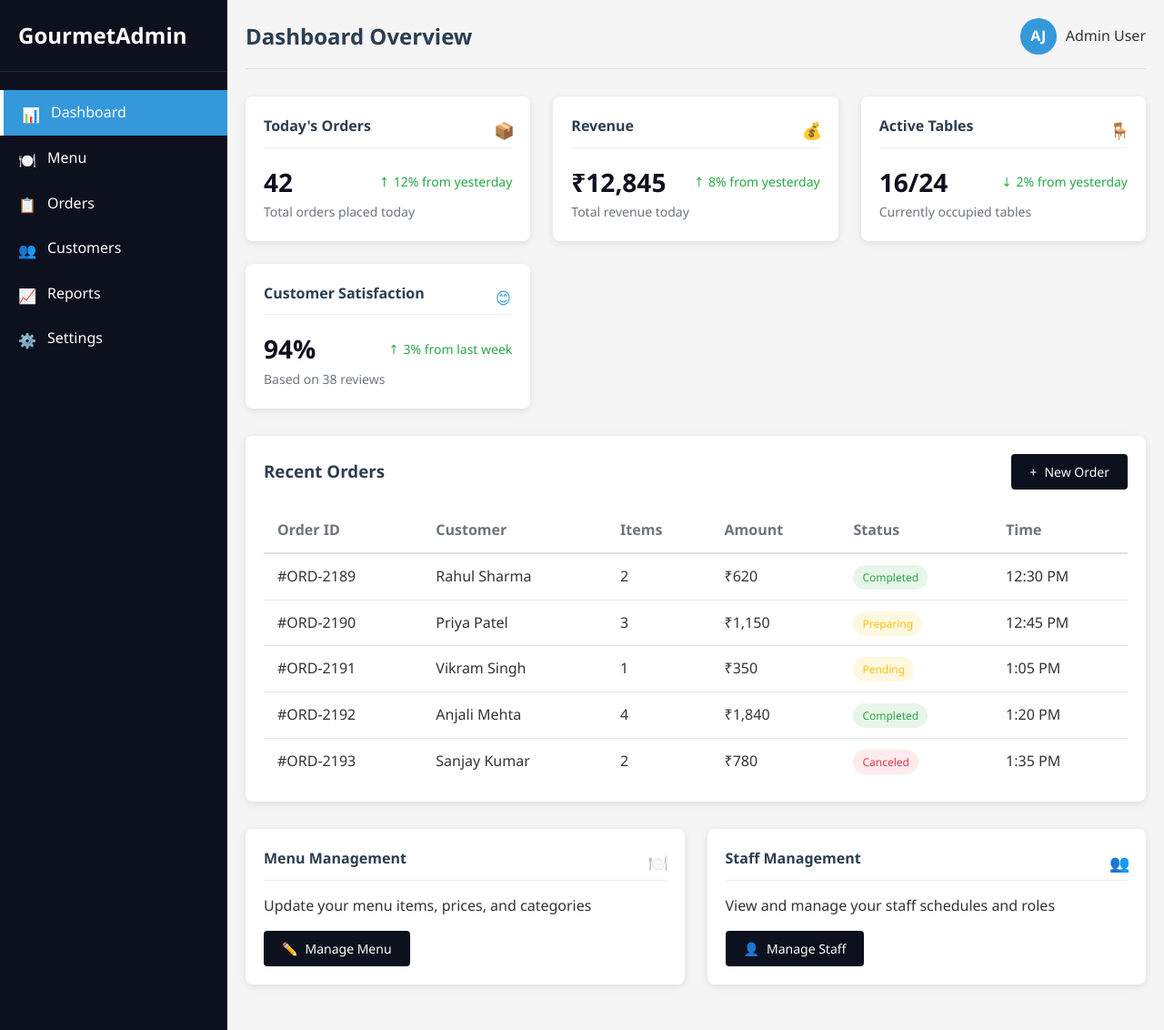
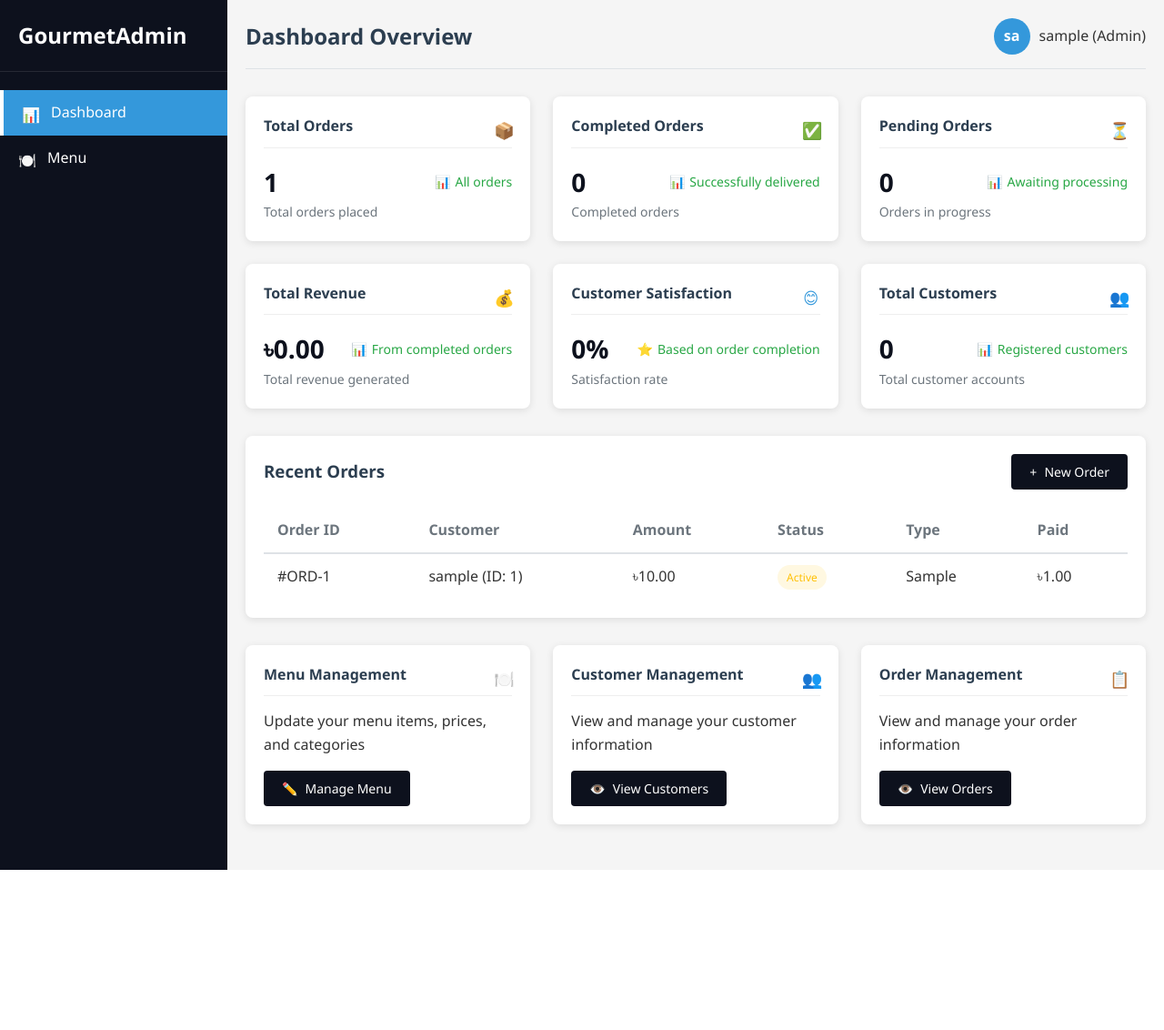
Before and after one commit to Parthib666/WebTech_Summer_2024-25-B-_Final_Project, a PHP site: page /testDashboard.php in a window 1280 px wide. Shown: the whole page at 91% size. After the commit the page ends 956 px from the top, so only its background shows below. Run offline with PHP 8.4, Linux system fonts and the light colour scheme; the visitor is signed in with stand-in values (Sample User, id 1); tables that the repository leaves empty or names only in its code hold one stand-in row (values such as "Sample post").

Commit message:
Admin Dashboard Created

```diff
--- a/CSS/Registration.css
+++ b/CSS/Registration.css
@@ -58,13 +58,13 @@ form {
 }
 
 
-label {
+/* label {
     font-size: 1rem;
     color: #2587d2;
     font-weight: 500;
     margin-bottom: 0;
     letter-spacing: 1px;
-}
+} */
 
 
 .input-field {
--- a/Commons/testDashboard.php
+++ b/Commons/testDashboard.php
@@ -1,3 +1,57 @@
+<?php
+session_start();
+require_once '../Config/db_connection.php';
+
+// Check if user is logged in and is admin
+if (!isset($_SESSION['user_id']) || $_SESSION['role'] != 'admin') {
+    header("Location: Login_Page.php");
+    exit();
+}
+
+// Total orders count
+$totalOrdersQuery = "SELECT COUNT(*) as order_count FROM `order`";
+$totalOrdersResult = $conn->query($totalOrdersQuery);
+$totalOrders = $totalOrdersResult->fetch_assoc()['order_count'];
+
+// Completed orders count
+$completedOrdersQuery = "SELECT COUNT(*) as completed_count FROM `order` WHERE status = 'completed'";
+$completedOrdersResult = $conn->query($completedOrdersQuery);
+$completedOrders = $completedOrdersResult->fetch_assoc()['completed_count'];
+
+// Pending orders count
+$pendingOrdersQuery = "SELECT COUNT(*) as pending_count FROM `order` WHERE status = 'pending'";
+$pendingOrdersResult = $conn->query($pendingOrdersQuery);
+$pendingOrders = $pendingOrdersResult->fetch_assoc()['pending_count'];
+
+// Total revenue from completed orders
+$revenueQuery = "SELECT SUM(total) as total_revenue FROM `order` WHERE status = 'completed'";
+$revenueResult = $conn->query($revenueQuery);
+$totalRevenue = $revenueResult->fetch_assoc()['total_revenue'] ?? 0;
+
+// Fetch recent orders (last 5 orders) - ordered by order_id descending
+$recentOrdersQuery = "SELECT o.order_id, u.username as customer,
+                     o.total as amount, o.status, o.order_type,
+                     o.subTotal, o.discount, o.service_charge, o.delivery_charge,
+                     o.paid, o.user_id
+                     FROM `order` o
+                     JOIN users u ON o.user_id = u.user_id
+                     ORDER BY o.order_id DESC
+                     LIMIT 5";
+$recentOrdersResult = $conn->query($recentOrdersQuery);
+
+// Calculate customer satisfaction rate based on completed vs total orders
+if ($totalOrders > 0) {
+    $satisfactionRate = round(($completedOrders / $totalOrders) * 100);
+} else {
+    $satisfactionRate = 0;
+}
+
+// Get total customers count
+$customersQuery = "SELECT COUNT(*) as customer_count FROM users WHERE role = 'customer'";
+$customersResult = $conn->query($customersQuery);
+$totalCustomers = $customersResult->fetch_assoc()['customer_count'];
+?>
+
 <!DOCTYPE html>
 <html lang="en">
 <head>
@@ -314,10 +368,10 @@
             <ul class="sidebar-menu">
                 <li class="active"><a href="#"><span class="icon icon-dashboard"></span> Dashboard</a></li>
                 <li><a href="#"><span class="icon icon-menu"></span> Menu</a></li>
-                <li><a href="#"><span class="icon icon-orders"></span> Orders</a></li>
+                <!-- <li><a href="#"><span class="icon icon-orders"></span> Orders</a></li>
                 <li><a href="#"><span class="icon icon-customers"></span> Customers</a></li>
                 <li><a href="#"><span class="icon icon-reports"></span> Reports</a></li>
-                <li><a href="#"><span class="icon icon-settings"></span> Settings</a></li>
+                <li><a href="#"><span class="icon icon-settings"></span> Settings</a></li> -->
             </ul>
         </div>
 
@@ -326,8 +380,8 @@
             <div class="header">
                 <h2>Dashboard Overview</h2>
                 <div class="user-info">
-                    <div class="user-avatar">AJ</div>
-                    <span>Admin User</span>
+                    <div class="user-avatar"><?php echo substr($_SESSION['username'], 0, 2); ?></div>
+                    <span><?php echo $_SESSION['username']; ?> (Admin)</span>
                 </div>
             </div>
 
@@ -335,47 +389,62 @@
             <div class="dashboard-grid">
                 <div class="card">
                     <div class="card-header">
-                        <h3>Today's Orders</h3>
+                        <h3>Total Orders</h3>
                         <span class="icon">📦</span>
                     </div>
                     <div class="stat">
-                        <div class="stat-value">42</div>
+                        <div class="stat-value"><?php echo $totalOrders; ?></div>
                         <div class="stat-change">
-                            <span>↑</span>
-                            <span>12% from yesterday</span>
+                            <span>📊</span>
+                            <span>All orders</span>
                         </div>
                     </div>
-                    <div class="stat-label">Total orders placed today</div>
+                    <div class="stat-label">Total orders placed</div>
                 </div>
 
                 <div class="card">
                     <div class="card-header">
-                        <h3>Revenue</h3>
-                        <span class="icon">💰</span>
+                        <h3>Completed Orders</h3>
+                        <span class="icon">✅</span>
                     </div>
                     <div class="stat">
-                        <div class="stat-value">₹12,845</div>
+                        <div class="stat-value"><?php echo $completedOrders; ?></div>
                         <div class="stat-change">
-                            <span>↑</span>
-                            <span>8% from yesterday</span>
+                            <span>📊</span>
+                            <span>Successfully delivered</span>
                         </div>
                     </div>
-                    <div class="stat-label">Total revenue today</div>
+                    <div class="stat-label">Completed orders</div>
                 </div>
 
                 <div class="card">
                     <div class="card-header">
-                        <h3>Active Tables</h3>
-                        <span class="icon">🪑</span>
+                        <h3>Pending Orders</h3>
+                        <span class="icon">⏳</span>
                     </div>
                     <div class="stat">
-                        <div class="stat-value">16/24</div>
+                        <div class="stat-value"><?php echo $pendingOrders; ?></div>
                         <div class="stat-change">
-                            <span>↓</span>
-                            <span>2% from yesterday</span>
+                            <span>📊</span>
+                            <span>Awaiting processing</span>
                         </div>
                     </div>
-                    <div class="stat-label">Currently occupied tables</div>
+                    <div class="stat-label">Orders in progress</div>
+                </div>
+
+                <div class="card">
+                    <div class="card-header">
+                        <h3>Total Revenue</h3>
+                        <span class="icon">💰</span>
+                    </div>
+                    <div class="stat">
+                        <div class="stat-value">৳<?php echo number_format($totalRevenue, 2); ?></div>
+                        <div class="stat-change">
+                            <span>📊</span>
+                            <span>From completed orders</span>
+                        </div>
+                    </div>
+                    <div class="stat-label">Total revenue generated</div>
                 </div>
 
                 <div class="card">
@@ -384,13 +453,28 @@
                         <span class="icon">😊</span>
                     </div>
                     <div class="stat">
-                        <div class="stat-value">94%</div>
+                        <div class="stat-value"><?php echo $satisfactionRate; ?>%</div>
                         <div class="stat-change">
-                            <span>↑</span>
-                            <span>3% from last week</span>
+                            <span>⭐</span>
+                            <span>Based on order completion</span>
                         </div>
                     </div>
-                    <div class="stat-label">Based on 38 reviews</div>
+                    <div class="stat-label">Satisfaction rate</div>
+                </div>
+
+                <div class="card">
+                    <div class="card-header">
+                        <h3>Total Customers</h3>
+                        <span class="icon">👥</span>
+                    </div>
+                    <div class="stat">
+                        <div class="stat-value"><?php echo $totalCustomers; ?></div>
+                        <div class="stat-change">
+                            <span>📊</span>
+                            <span>Registered customers</span>
+                        </div>
+                    </div>
+                    <div class="stat-label">Total customer accounts</div>
                 </div>
             </div>
 
@@ -406,53 +490,45 @@
                         <tr>
                             <th>Order ID</th>
                             <th>Customer</th>
-                            <th>Items</th>
                             <th>Amount</th>
                             <th>Status</th>
-                            <th>Time</th>
+                            <th>Type</th>
+                            <th>Paid</th>
                         </tr>
                     </thead>
                     <tbody>
-                        <tr>
-                            <td>#ORD-2189</td>
-                            <td>Rahul Sharma</td>
-                            <td>2</td>
-                            <td>₹620</td>
-                            <td><span class="status status-completed">Completed</span></td>
-                            <td>12:30 PM</td>
-                        </tr>
-                        <tr>
-                            <td>#ORD-2190</td>
-                            <td>Priya Patel</td>
-                            <td>3</td>
-                            <td>₹1,150</td>
-                            <td><span class="status status-pending">Preparing</span></td>
-                            <td>12:45 PM</td>
-                        </tr>
-                        <tr>
-                            <td>#ORD-2191</td>
-                            <td>Vikram Singh</td>
-                            <td>1</td>
-                            <td>₹350</td>
-                            <td><span class="status status-pending">Pending</span></td>
-                            <td>1:05 PM</td>
-                        </tr>
-                        <tr>
-                            <td>#ORD-2192</td>
-                            <td>Anjali Mehta</td>
-                            <td>4</td>
-                            <td>₹1,840</td>
-                            <td><span class="status status-completed">Completed</span></td>
-                            <td>1:20 PM</td>
-                        </tr>
-                        <tr>
-                            <td>#ORD-2193</td>
-                            <td>Sanjay Kumar</td>
-                            <td>2</td>
-                            <td>₹780</td>
-                            <td><span class="status status-canceled">Canceled</span></td>
-                            <td>1:35 PM</td>
-                        </tr>
+                        <?php
+                        if ($recentOrdersResult->num_rows > 0) {
+                            while($order = $recentOrdersResult->fetch_assoc()) {
+                                $statusClass = '';
+                                switch($order['status']) {
+                                    case 'completed':
+                                        $statusClass = 'status-completed';
+                                        break;
+                                    case 'pending':
+                                    case 'preparing':
+                                        $statusClass = 'status-pending';
+                                        break;
+                                    case 'canceled':
+                                        $statusClass = 'status-canceled';
+                                        break;
+                                    default:
+                                        $statusClass = 'status-pending';
+                                }
+
+                                echo "<tr>
+                                    <td>#ORD-" . $order['order_id'] . "</td>
+                                    <td>" . htmlspecialchars($order['customer']) . " (ID: " . $order['user_id'] . ")</td>
+                                    <td>৳" . number_format($order['amount'], 2) . "</td>
+                                    <td><span class='status $statusClass'>" . ucfirst($order['status']) . "</span></td>
+                                    <td>" . ucfirst($order['order_type']) . "</td>
+                                    <td>৳" . number_format($order['paid'], 2) . "</td>
+                                </tr>";
+                            }
+                        } else {
+                            echo "<tr><td colspan='6' style='text-align: center;'>No recent orders found</td></tr>";
+                        }
+                        ?>
                     </tbody>
                 </table>
             </div>
@@ -470,28 +546,23 @@
 
                 <div class="card">
                     <div class="card-header">
-                        <h3>Staff Management</h3>
+                        <h3>Customer Management</h3>
                         <span class="icon">👥</span>
                     </div>
-                    <p>View and manage your staff schedules and roles</p>
-                    <button class="btn" style="margin-top: 15px;"><span>👤</span> Manage Staff</button>
+                    <p>View and manage your customer information</p>
+                    <button class="btn" style="margin-top: 15px;"><span>👁️</span> View Customers</button>
                 </div>
-            </div>
+
+                <div class="card">
+                    <div class="card-header">
+                        <h3>Order Management</h3>
+                        <span class="icon">📋</span>
+                    </div>
+                    <p>View and manage your order information</p>
+                    <button class="btn" style="margin-top: 15px;"><span>👁️</span> View Orders</button>
+                </div>
         </div>
     </div>
 
-    <script>
-        // Simple active menu item handling
-        document.addEventListener('DOMContentLoaded', function() {
-            const menuItems = document.querySelectorAll('.sidebar-menu li');
-
-            menuItems.forEach(item => {
-                item.addEventListener('click', function() {
-                    menuItems.forEach(i => i.classList.remove('active'));
-                    this.classList.add('active');
-                });
-            });
-        });
-    </script>
 </body>
 </html>
--- a/Config/db_connection.php
+++ b/Config/db_connection.php
@@ -3,8 +3,11 @@ $host = 'localhost';
 $user = 'root';
 $pass = '';
 $db = 'restaurant_db'; // Change to your actual database name
+
+
 $conn = new mysqli($host, $user, $pass, $db);
 if ($conn->connect_error) {
     die('Database connection failed: ' . $conn->connect_error);
 }
+
 ?>
```
Also changed, not shown: Commons/Login_Page.php (+14 -30 lines), Commons/test.css (added), Commons/test.php (added).
